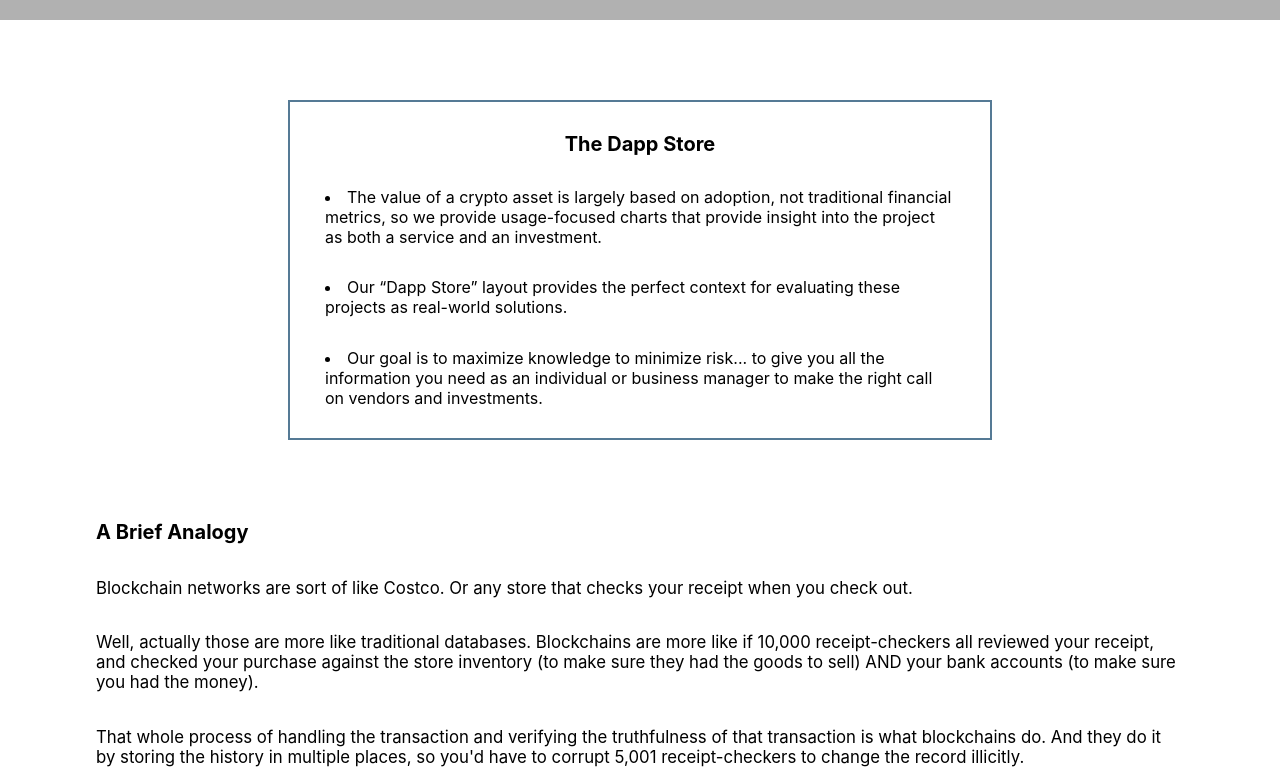
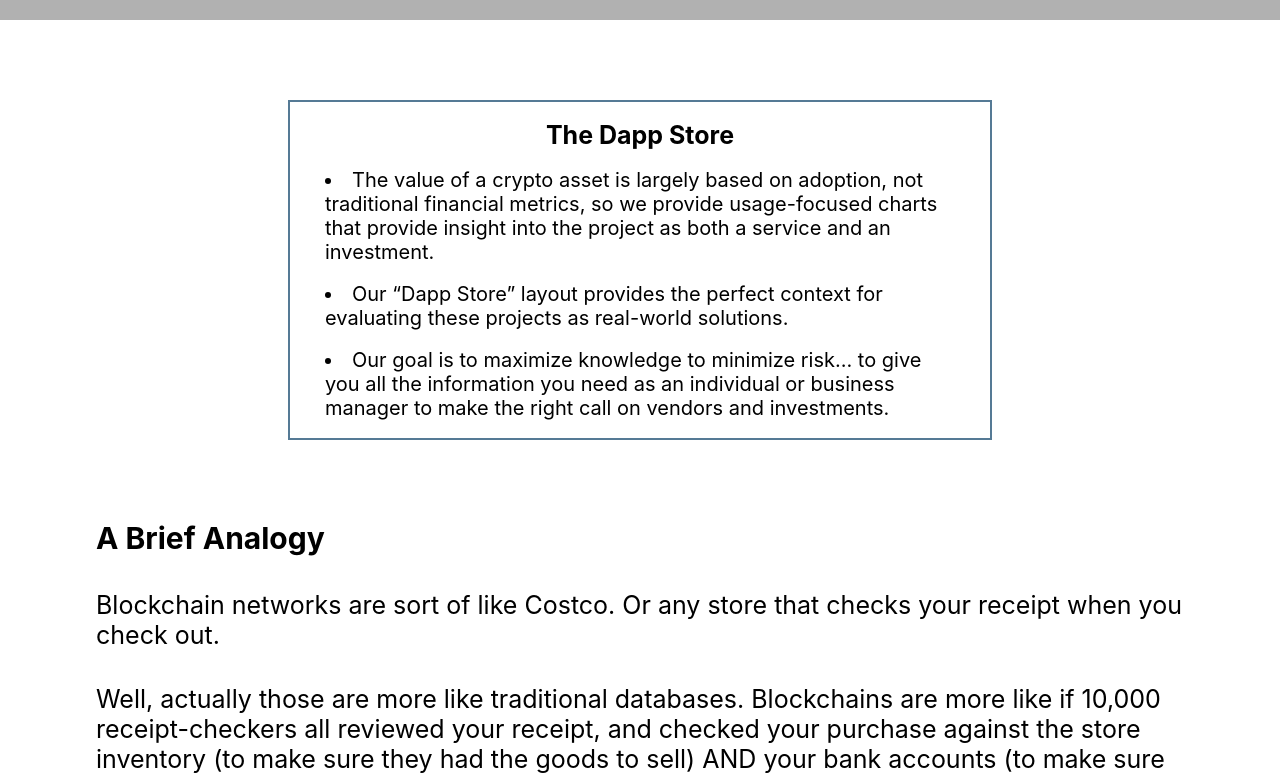
Before and after one commit to jjward25/next.forest-dapps, a Next.js app: page / in a window 1280 px wide. Shown: the part 780-1557 px from the top of the page. Built offline with nearby package versions, Linux system fonts and the light colour scheme; grey boxes are pictures that could not be loaded.

Commit message:
homeDesktop

```diff
--- a/styles/Home.module.scss
+++ b/styles/Home.module.scss
@@ -88,6 +88,9 @@
   font-size: 125%;
   font-weight: bold;
   text-align: center;
+  @include for-tablet-landscape-up {
+    font-size: 25px;
+  }
 }
 .summary-blurb-text {
   font-size: 85%;
@@ -95,7 +98,7 @@
   padding-left: 5%;
   padding-right: 5%;
   @include for-tablet-landscape-up {
-    font-size: 100%;
+    font-size: 20px;
   }
 }
 
@@ -122,6 +125,9 @@
   text-align: left;
   padding-bottom: 1.5%;
   margin-bottom: 15px;
+  @include for-tablet-landscape-up {
+    font-size: 30px;
+  }
 }
 .long-form-text {
   font-size: 105%;
@@ -130,6 +136,9 @@
   padding-right: 7.5%;
   padding-bottom: 1.5%;
   margin-bottom: 15px;
+  @include for-tablet-landscape-up {
+    font-size: 25px;
+  }
 }
 
 .footer a {
```
